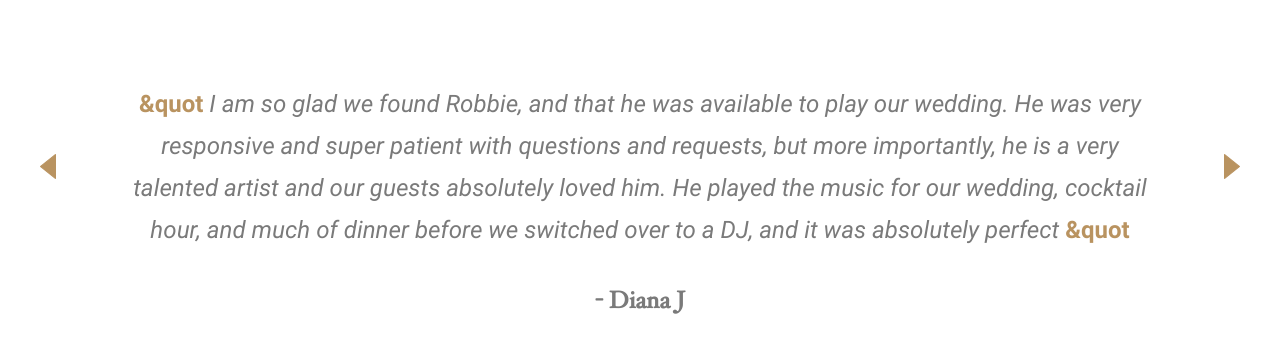
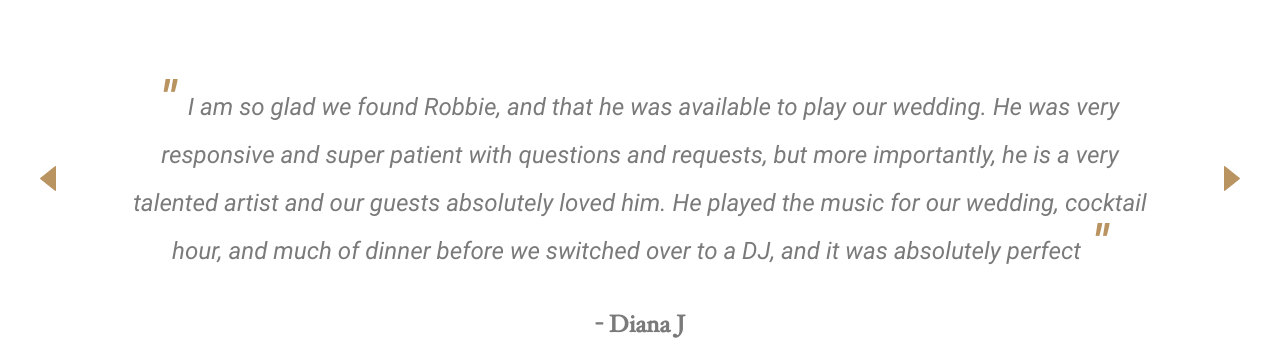
Before and after one commit to jeffbrowndev/robbie-christmas, a Next.js app: page / in a window 1280 px wide. Shown: the part 1648-1988 px from the top of the page. Built offline with nearby package versions, Linux system fonts and the light colour scheme.

Commit message:
Testimonial quote fixes

```diff
--- a/components/sections/Testimonials.js
+++ b/components/sections/Testimonials.js
@@ -33,7 +33,7 @@ const Testimonials = () => {
               src={arrowLeft}
               alt="arrow left"
               onClick={() => handleClick(index - 1)} />
-            <p><span>&quot </span>{testimonials[index].text}<span> &quot</span></p>
+            <p><span>&quot; </span>{testimonials[index].text}<span> &quot;</span></p>
             <Image
               id={styles['arrow-right']}
               src={arrowRight}
--- a/styles/testimonials.module.scss
+++ b/styles/testimonials.module.scss
@@ -18,7 +18,17 @@
       }
       span {
         color: $accent;
-        font-family: $roboto-bold;
+        font-family: $roboto-italic-bold;
+        font-size: 48px;
+        line-height: 0;
+      }
+      @include mQ($desktop-small) {
+        p {
+          font-size: 18px;
+        }
+        span {
+          font-size: 36px;
+        }
       }
     }
     h4 {
--- a/styles/variables.scss
+++ b/styles/variables.scss
@@ -22,10 +22,13 @@
   font-family: 'roboto-bold';
   src: url('../public/fonts/Roboto-Bold.ttf');
 }
-
 @font-face {
   font-family: 'roboto-italic';
   src: url('../public/fonts/Roboto-Italic.ttf');
+}
+@font-face {
+  font-family: 'roboto-italic-bold';
+  src: url('../public/fonts/Roboto-BoldItalic.ttf');
 }
 
 // color variables
@@ -43,6 +46,7 @@ $roboto-light: "roboto-light";
 $roboto: "roboto";
 $roboto-bold: "roboto-bold";
 $roboto-italic: "roboto-italic";
+$roboto-italic-bold: "roboto-italic-bold";
 
 // size variables
 $container-max: 1200px;
@@ -53,7 +57,7 @@ $margin-large: 160px;
 $margin-large-desktop-small: 100px;
 $margin-small: 40px;
 $margin-small-desktop-small: 25px;
-$line-height: 1.75;
+$line-height: 2;
 
 $h1: 64px;
 $h1-desktop-small: 48px;
```
Also changed, not shown: public/fonts/Roboto-BoldItalic.ttf (added).
